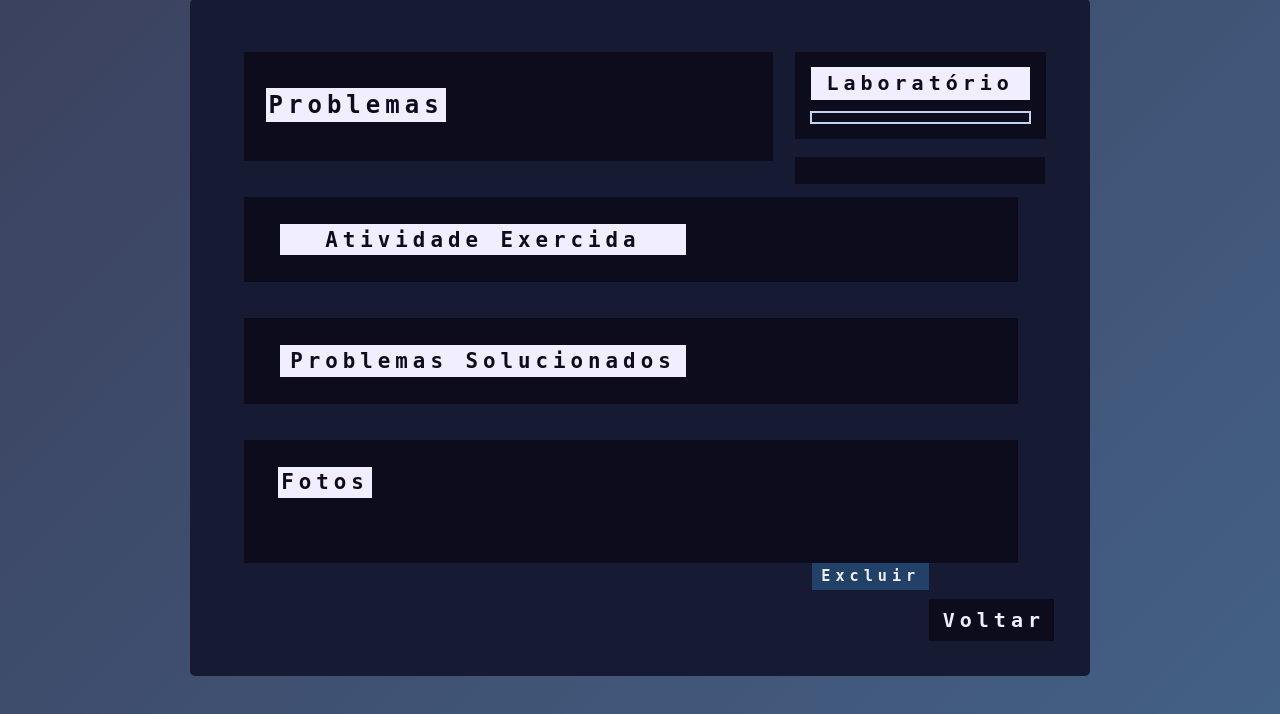
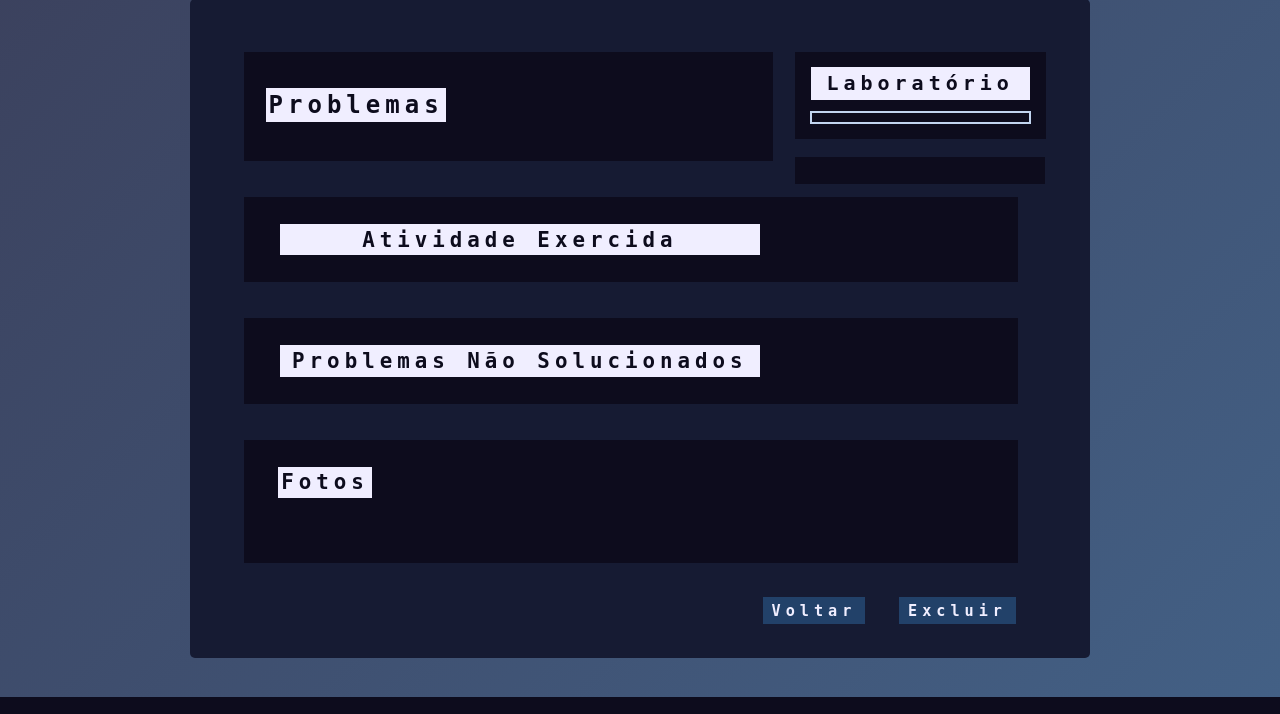
Before and after one commit to TCC2023insv/TCC2023-Site, a PHP site: page /usuarios/monitor/p_rep-registrado-M_TC.php?id=1 in a window 1280 px wide. Shown: the part 119-833 px from the top of the page. Run offline with PHP 8.4, Linux system fonts and the light colour scheme; the visitor is signed in with stand-in values (Sample User, id 1); data that the repository does not hold is empty.

Commit message:
CSS arrumado

```diff
--- a/css/diagnostico.css
+++ b/css/diagnostico.css
@@ -320,7 +320,7 @@ input::placeholder{
     width: auto;
     height: auto;
     padding: 0.5%;
-    margin-right: 45%;
+    margin-right: 35%;
 }
 
 
@@ -354,6 +354,14 @@ textarea::placeholder{
     padding: 0.5%;
     margin-right: 85%;
 }
+
+#Btn {
+    display: flex;
+    align-items: center;
+    justify-content: end;
+    margin-right: 40px;
+}
+
 
 #Fotos{
     background-color: var(--fundo-caixa);
--- a/css/navbar_TC.css
+++ b/css/navbar_TC.css
@@ -85,7 +85,7 @@ a.Btn-Excluir {
     height: 25%;
     font-size: 95%;
     padding: 0.5% 1%;
-    margin: 0 0% 0 3%;
+    /* margin: 0 0% 0 3%; */
     text-align: center;
     color: var(--texto);
 }
--- a/monitoramento_reparos.sql
+++ b/monitoramento_reparos.sql
@@ -146,7 +146,7 @@ CREATE TABLE reparo (
   ID int(11) NOT NULL,
   Data date NOT NULL,
   Acao varchar(300) NOT NULL,
-  Problemas_Solucionados varchar(300) NOT NULL,
+  Problemas_Nao_Solucionados varchar(300) NOT NULL,
   Responsavel varchar(30) NOT NULL,
   Login_Monitor varchar(30) NOT NULL,
   Laboratorio varchar(15) NOT NULL
--- a/usuarios/diretoria/p_rep-registrado-D_TC.php
+++ b/usuarios/diretoria/p_rep-registrado-D_TC.php
@@ -12,7 +12,7 @@
    $conexao = ConectarBanco();
    $ID_Reparo = $_GET['id'];
 
-   $sql_query = $conexao->query("SELECT `ID`, `Data`, `Acao`, `Problemas_Solucionados`, `Responsavel`,
+   $sql_query = $conexao->query("SELECT `ID`, `Data`, `Acao`, `Problemas_Nao_Solucionados`, `Responsavel`,
    `Login_Monitor`, `Laboratorio` FROM `reparo` WHERE ID = '$ID_Reparo'") or die ($conexao->error);
 
     $sql_query_prob = $conexao->query("SELECT dispositivo.Nome, dispositivo.Quantidade, dispositivo.Problema
@@ -132,7 +132,7 @@
                         if (isset($reparo))
                             {
                     ?>
-                    <label class="Caixa-Texto"><?php echo $reparo['Problemas_Solucionados']; ?></label>
+                    <label class="Caixa-Texto"><?php echo $reparo['Problemas_Nao_Solucionados']; ?></label>
                     <?php
                         }
                 ?>
--- a/usuarios/monitor/p_reg-repa-M_TC.php
+++ b/usuarios/monitor/p_reg-repa-M_TC.php
@@ -202,7 +202,7 @@
 
 
             <div id="Caixa-Texto">
-                <label class="Titulo-2">Problemas Solucionados</label>
+                <label class="Titulo-2">Problemas Não Solucionados</label>
                 <textarea class="Caixa-Texto" id="probSolucionados" name="probSolucionados" placeholder="Digite Aqui" required></textarea>
 
             </div>
--- a/usuarios/monitor/p_rep-registrado-M_TC.php
+++ b/usuarios/monitor/p_rep-registrado-M_TC.php
@@ -12,7 +12,7 @@
    $conexao = ConectarBanco();
    $ID_Reparo = $_GET['id'];
 
-   $sql_query = $conexao->query("SELECT `ID`, `Data`, `Acao`, `Problemas_Solucionados`, `Responsavel`,
+   $sql_query = $conexao->query("SELECT `ID`, `Data`, `Acao`, `Problemas_Nao_Solucionados`, `Responsavel`,
    `Login_Monitor`, `Laboratorio` FROM `reparo` WHERE ID = '$ID_Reparo'") or die ($conexao->error);
 
     $sql_query_prob = $conexao->query("SELECT dispositivo.Nome, dispositivo.Quantidade, dispositivo.Problema
@@ -125,14 +125,14 @@
                 </div>
 
                 <div id="Caixa-Texto">
-                    <label class="Titulo-2">Problemas Solucionados</label>
+                    <label class="Titulo-2">Problemas Não Solucionados</label>
 
                     <!-- TESTAR COM BANCO DE DADOS -->
                     <?php
                         if (isset($reparo))
                             {
                     ?>
-                    <label class="Caixa-Texto"><?php echo $reparo['Problemas_Solucionados']; ?></label>
+                    <label class="Caixa-Texto"><?php echo $reparo['Problemas_Nao_Solucionados']; ?></label>
                     <?php
                         }
                 ?>
@@ -153,7 +153,7 @@
             </div>
 
             <div id="Btn">
-                <a href="javascript: history.go(-1)" class="Btn">Voltar</a>
+                <a href="javascript: history.go(-1)" class="Btn-Excluir">Voltar</a>
                 <a class="Btn-Excluir"  onclick="Excluir(<?php echo $ID_Reparo; ?>)" style="cursor: pointer;" name="btnExcluir">Excluir</a>
             </div>
 
--- a/usuarios/professor/p_rep-registrado-P_TC.php
+++ b/usuarios/professor/p_rep-registrado-P_TC.php
@@ -12,7 +12,7 @@
    $conexao = ConectarBanco();
    $ID_Reparo = $_GET['id'];
 
-   $sql_query = $conexao->query("SELECT `ID`, `Data`, `Acao`, `Problemas_Solucionados`, `Responsavel`,
+   $sql_query = $conexao->query("SELECT `ID`, `Data`, `Acao`, `Problemas_Nao_Solucionados`, `Responsavel`,
    `Login_Monitor`, `Laboratorio` FROM `reparo` WHERE ID = '$ID_Reparo'") or die ($conexao->error);
 
     $sql_query_prob = $conexao->query("SELECT dispositivo.Nome, dispositivo.Quantidade, dispositivo.Problema
@@ -129,7 +129,7 @@
                         if (isset($reparo))
                             {
                     ?>
-                    <label class="Caixa-Texto"><?php echo $reparo['Problemas_Solucionados']; ?></label>
+                    <label class="Caixa-Texto"><?php echo $reparo['Problemas_Nao_Solucionados']; ?></label>
                     <?php
                         }
                 ?>
```
Also changed, not shown: css/cadastros.css (+7 -5 lines), css/ocorrencias.css (+15 -6 lines), php/classes/usuarios.php (+6 -6 lines), usuarios/professor/p_ocorrencias.php (+6 -3 lines).
